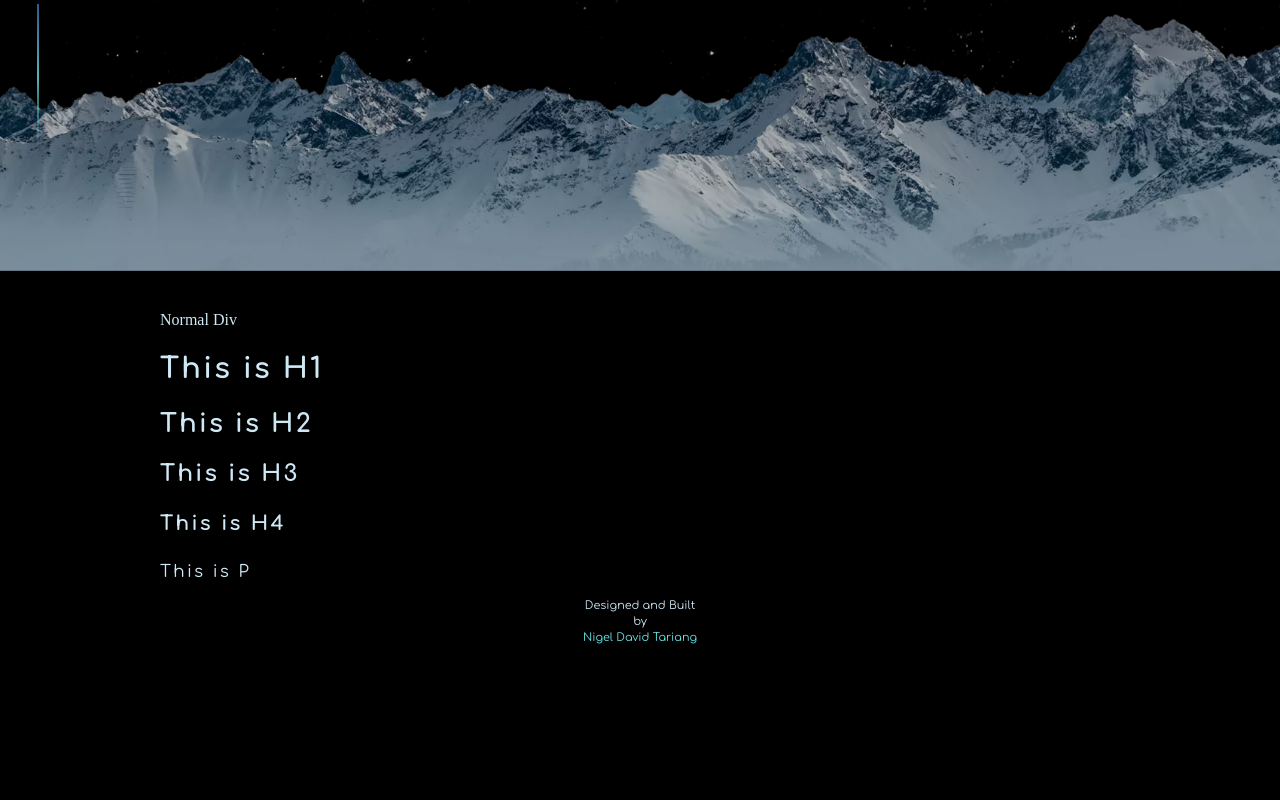
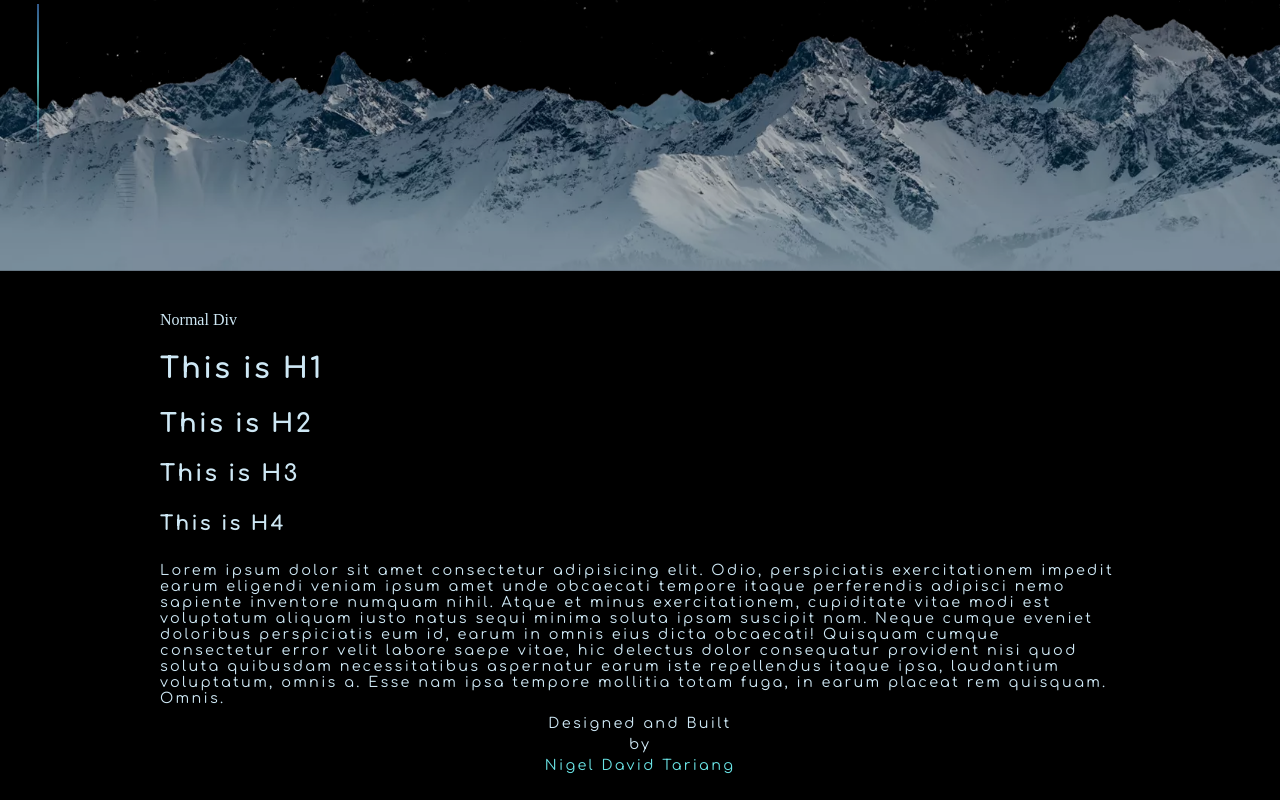
Before and after one commit to 0racularGh0st/portfolio-1.0, a Vue app: page /about in a window 1280 px wide. Shown: the part 529-1329 px from the top of the page. Before the commit the page ends 1207 px from the top, so only its background shows below. Built offline with nearby package versions, Linux system fonts and the light colour scheme.

Commit message:
change p element font size

```diff
--- a/src/components/Footer.vue
+++ b/src/components/Footer.vue
@@ -1,8 +1,8 @@
 <template>
     <div class="footer">
-        <div class="other-text">Designed and Built</div>
-        <div class="other-text"> by </div>
-        <div class="name">Nigel David Tariang</div>
+        <p class="other-text">Designed and Built</p>
+        <p class="other-text"> by </p>
+        <p class="name">Nigel David Tariang</p>
     </div>
 </template>
 <script>
@@ -17,14 +17,12 @@ export default {
     font-family: 'Comfortaa';
     line-height: 1rem;
     margin-bottom: 2rem;
-    font-size: 0.7rem;
+    line-height: 0.4rem;
 }
 .other-text{
      color: #cee8f5;
-
 }
 .name{
-
     color: rgb(106, 228, 230);
 }
 </style>
--- a/src/views/About.vue
+++ b/src/views/About.vue
@@ -5,7 +5,7 @@
     <h2>This is H2</h2>
     <h3>This is H3</h3>
     <h4>This is H4</h4>
-    <p>This is P</p>
+    <p>Lorem ipsum dolor sit amet consectetur adipisicing elit. Odio, perspiciatis exercitationem impedit earum eligendi veniam ipsum amet unde obcaecati tempore itaque perferendis adipisci nemo sapiente inventore numquam nihil. Atque et minus exercitationem, cupiditate vitae modi est voluptatum aliquam iusto natus sequi minima soluta ipsam suscipit nam. Neque cumque eveniet doloribus perspiciatis eum id, earum in omnis eius dicta obcaecati! Quisquam cumque consectetur error velit labore saepe vitae, hic delectus dolor consequatur provident nisi quod soluta quibusdam necessitatibus aspernatur earum iste repellendus itaque ipsa, laudantium voluptatum, omnis a. Esse nam ipsa tempore mollitia totam fuga, in earum placeat rem quisquam. Omnis.</p>
    </section>
 </template>
 <script>
--- a/src/views/fonts.css
+++ b/src/views/fonts.css
@@ -77,7 +77,7 @@ p{
         font-family: 'Comfortaa';
     }
     p{
-        font-size: 0.85rem;
+        font-size: 0.75rem;
         letter-spacing: 1.3px;
         font-family: 'Comfortaa';
     }
@@ -87,7 +87,6 @@ p{
         font-size: 1.6rem;
         letter-spacing: 1.3px;
         font-family: 'Comfortaa';
-
     }
     h2{
         font-size: 1.4rem;
@@ -105,7 +104,7 @@ p{
         font-family: 'Comfortaa';
     }
     p{
-        font-size: 0.95rem;
+        font-size: 0.8rem;
         letter-spacing: 1.3px;
         font-family: 'Comfortaa';
     }
@@ -134,7 +133,7 @@ p{
         font-family: 'Comfortaa';
     }
     p{
-        font-size: 1.05rem;
+        font-size: 0.9rem;
         letter-spacing: 2.3px;
         font-family: 'Comfortaa';
     }
@@ -163,7 +162,7 @@ p{
         font-family: 'Comfortaa';
     }
     p{
-        font-size: 1.2rem;
+        font-size: 1rem;
         letter-spacing: 2.3px;
         font-family: 'Comfortaa';
     }
```
